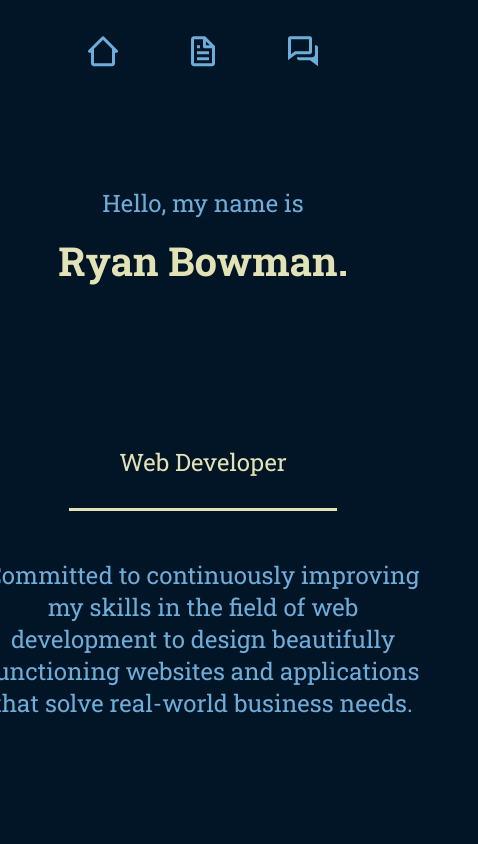
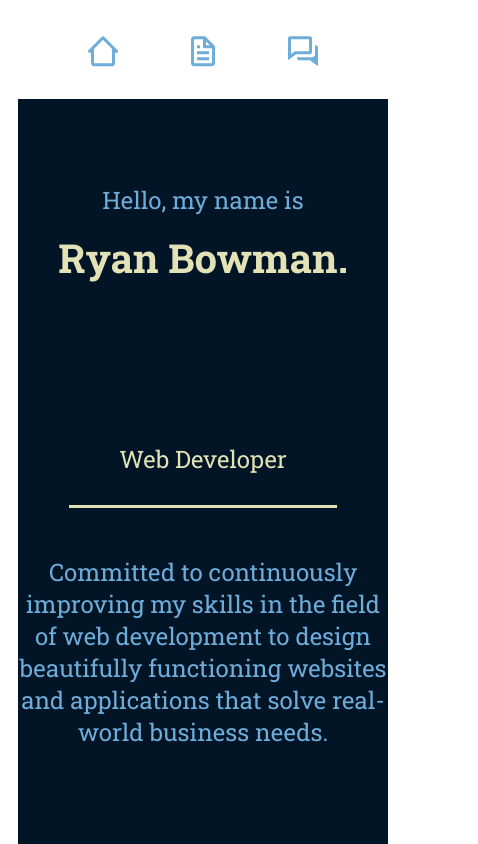
Before and after one commit to rymbowman/rymbowman.github.io, a React (Vite) app: page / in a window 390 px wide. Shown: the top 844 px of the page, 478 px wide, since content can reach past the window. Built offline with nearby package versions, Linux system fonts and the light colour scheme.

Commit message:
make homepage responsive on multiple screen sizes

```diff
--- a/src/pages/homepage/Homepage.css
+++ b/src/pages/homepage/Homepage.css
@@ -1,48 +1,29 @@
 @import url("https://fonts.googleapis.com/css2?family=Roboto+Slab:wght@100..900&display=swap");
 
 /*Large screens (desktops)*/
-body {
+.main-content {
   display: flex;
   flex-direction: column;
+  align-items: center;
   background-color: #021526;
   font-family: "Roboto Slab", serif;
   font-optical-sizing: auto;
   font-style: normal;
-}
-
-.main-content {
-  width: 80%;
-  display: flex;
-  flex-direction: column;
-  align-items: center;
-  justify-content: center;
+  width: 95%;
   margin: auto;
 }
 
-/*Medium Screens (tablets)*/
+/* Medium Screens (tablets) */
 @media (max-width: 1199px) and (min-width: 768px) {
-  body {
-    display: flex;
+  #about-container {
     flex-direction: column;
-    align-items: center;
-    width: 100%;
-  }
-
-  .main-content {
-    width: 90%;
+    gap: 15px;
   }
 }
 
-/*Small screens (phones, etc.)*/
+/* Small screens (phones, etc.) */
 @media (max-width: 767px) {
-  body {
-    display: flex;
-    flex-direction: column;
-    align-items: center;
-    width: 100%;
-  }
-
-  .main-content {
-    width: 90%;
+  #about-container {
+    gap: 10px;
   }
 }
--- a/src/pages/homepage/Homepage.jsx
+++ b/src/pages/homepage/Homepage.jsx
@@ -1,7 +1,6 @@
 import React from "react";
 import HeaderGreeting from "../../components/header/HeaderGreeting";
 import About from "../../components/about/About";
-import SlideshowImages from "../../components/about/SlideshowImages";
 import Projects from "../../components/projects/Projects";
 import Contacts from "../../components/contacts/Contacts";
 import HeaderBio from "../../components/header/HeaderBio";
@@ -13,10 +12,7 @@ const Homepage = () => {
       <HeaderGreeting />
       <HeaderBio />
       <AboutIntro />
-      <div id="about-container">
-        <About />
-        <SlideshowImages />
-      </div>
+      <About />
       <Projects />
       <Contacts />
     </div>
```
